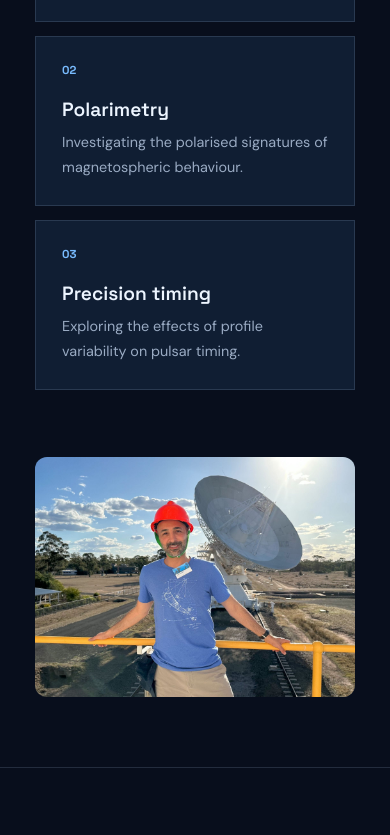
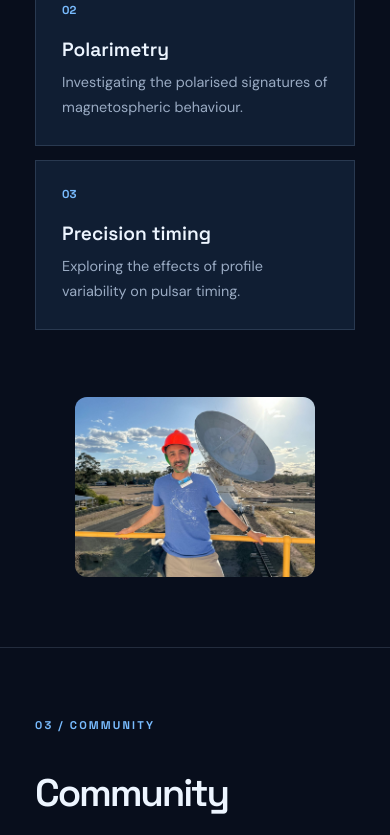
Before and after one commit to CosmicRami/ramimandow-v2, a plain HTML site: page about.html in a window 390 px wide. Shown: the part 1874-2709 px from the top of the page. Drawn offline with Linux system fonts and the light colour scheme.

Commit message:
Update style about me images 3.css

```diff
--- a/assets/css/style.css
+++ b/assets/css/style.css
@@ -45,18 +45,19 @@
     }
 
 
+
 /* About Me photographs */
-.about-photo {
+.section-layout .about-photo {
     width: 100%;
-    max-width: 480px;
-    aspect-ratio: 4 / 3;
+    max-width: 240px;
+    height: 180px;
     overflow: hidden;
     border-radius: 12px;
     background: #101a2b;
     justify-self: end;
 }
 
-.about-photo img {
+.section-layout .about-photo img {
     display: block;
     width: 100%;
     height: 100%;
@@ -65,10 +66,7 @@
 }
 
 @media (max-width: 768px) {
-    .about-photo {
-        max-width: 100%;
+    .section-layout .about-photo {
         justify-self: center;
     }
 }
-
-}
```
